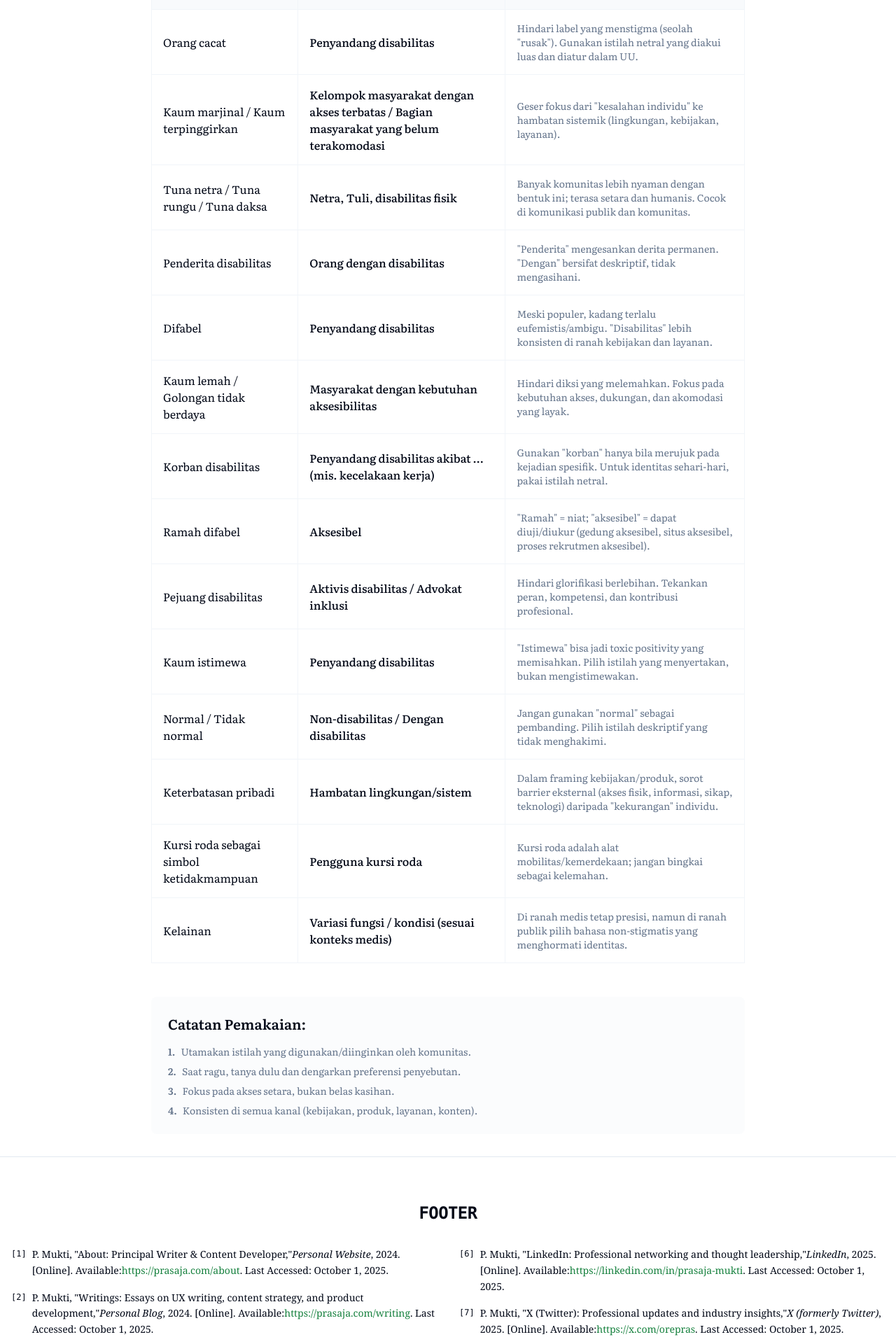
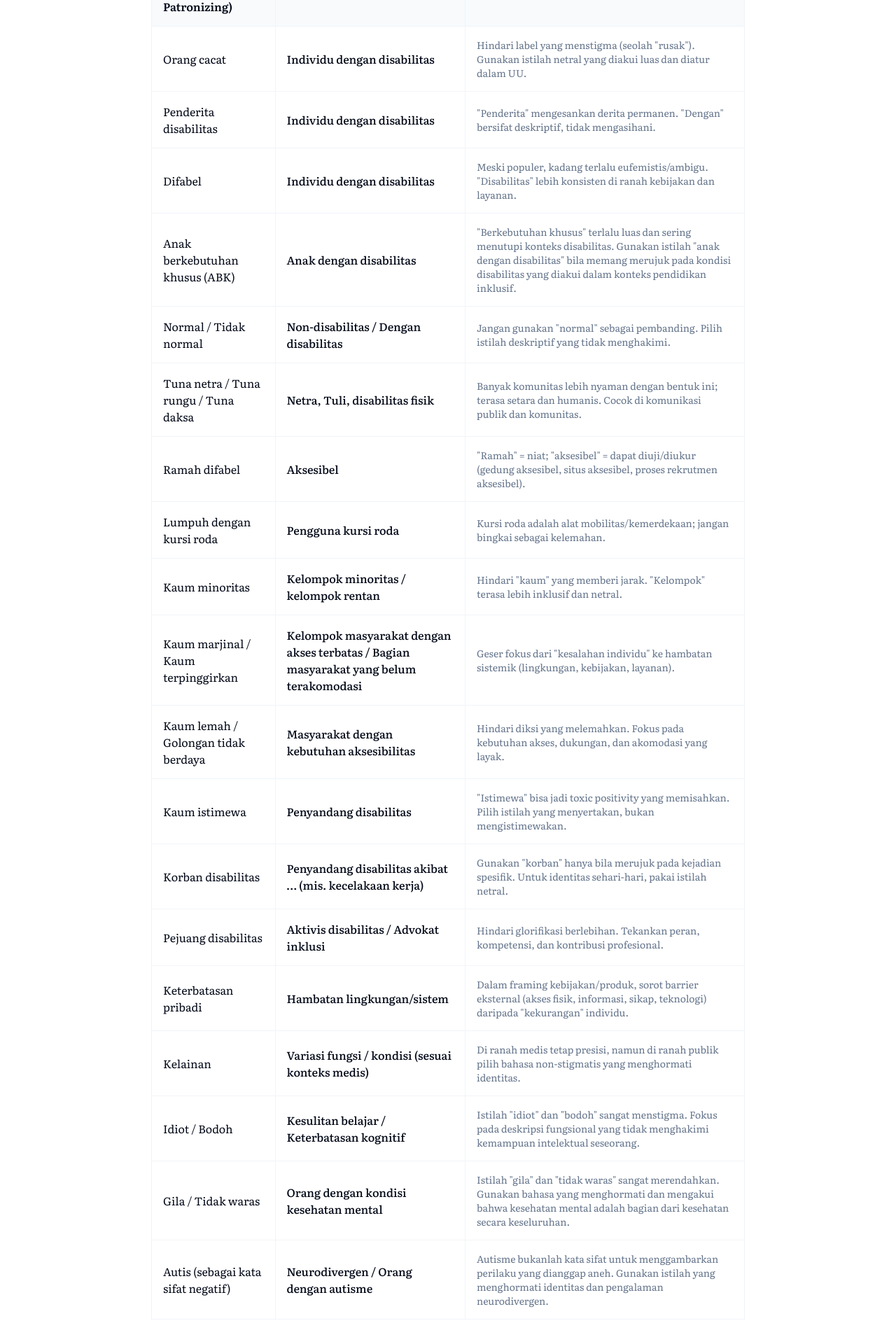
Before and after one commit to orepras/prasaja.com, a React (Vite) app: page /terminologi-inklusif in a window 1280 px wide. Shown: the part 520-2440 px from the top of the page at 70% size. Built offline with nearby package versions, Linux system fonts and the light colour scheme.

Commit message:
adjusting home content and add terminology

```diff
--- a/src/pages/TerminologiInklusif.tsx
+++ b/src/pages/TerminologiInklusif.tsx
@@ -42,10 +42,51 @@ export default function TerminologiInklusif() {
             </tr>
           </thead>
           <tbody>
+            {/* Terminologi yang paling sering digunakan */}
             <tr>
               <td className="border border-muted p-4">Orang cacat</td>
-              <td className="border border-muted p-4 font-medium">Penyandang disabilitas</td>
+              <td className="border border-muted p-4 font-medium">Individu dengan disabilitas</td>
               <td className="border border-muted p-4 text-sm text-muted-foreground">Hindari label yang menstigma (seolah "rusak"). Gunakan istilah netral yang diakui luas dan diatur dalam UU.</td>
+            </tr>
+            <tr>
+              <td className="border border-muted p-4">Penderita disabilitas</td>
+              <td className="border border-muted p-4 font-medium">Individu dengan disabilitas</td>
+              <td className="border border-muted p-4 text-sm text-muted-foreground">"Penderita" mengesankan derita permanen. "Dengan" bersifat deskriptif, tidak mengasihani.</td>
+            </tr>
+            <tr>
+              <td className="border border-muted p-4">Difabel</td>
+              <td className="border border-muted p-4 font-medium">Individu dengan disabilitas</td>
+              <td className="border border-muted p-4 text-sm text-muted-foreground">Meski populer, kadang terlalu eufemistis/ambigu. "Disabilitas" lebih konsisten di ranah kebijakan dan layanan.</td>
+            </tr>
+            <tr>
+              <td className="border border-muted p-4">Anak berkebutuhan khusus (ABK)</td>
+              <td className="border border-muted p-4 font-medium">Anak dengan disabilitas</td>
+              <td className="border border-muted p-4 text-sm text-muted-foreground">"Berkebutuhan khusus" terlalu luas dan sering menutupi konteks disabilitas. Gunakan istilah "anak dengan disabilitas" bila memang merujuk pada kondisi disabilitas yang diakui dalam konteks pendidikan inklusif.</td>
+            </tr>
+            <tr>
+              <td className="border border-muted p-4">Normal / Tidak normal</td>
+              <td className="border border-muted p-4 font-medium">Non-disabilitas / Dengan disabilitas</td>
+              <td className="border border-muted p-4 text-sm text-muted-foreground">Jangan gunakan "normal" sebagai pembanding. Pilih istilah deskriptif yang tidak menghakimi.</td>
+            </tr>
+            <tr>
+              <td className="border border-muted p-4">Tuna netra / Tuna rungu / Tuna daksa</td>
+              <td className="border border-muted p-4 font-medium">Netra, Tuli, disabilitas fisik</td>
+              <td className="border border-muted p-4 text-sm text-muted-foreground">Banyak komunitas lebih nyaman dengan bentuk ini; terasa setara dan humanis. Cocok di komunikasi publik dan komunitas.</td>
+            </tr>
+            <tr>
+              <td className="border border-muted p-4">Ramah difabel</td>
+              <td className="border border-muted p-4 font-medium">Aksesibel</td>
+              <td className="border border-muted p-4 text-sm text-muted-foreground">"Ramah" = niat; "aksesibel" = dapat diuji/diukur (gedung aksesibel, situs aksesibel, proses rekrutmen aksesibel).</td>
+            </tr>
+            <tr>
+              <td className="border border-muted p-4">Lumpuh dengan kursi roda</td>
+              <td className="border border-muted p-4 font-medium">Pengguna kursi roda</td>
+              <td className="border border-muted p-4 text-sm text-muted-foreground">Kursi roda adalah alat mobilitas/kemerdekaan; jangan bingkai sebagai kelemahan.</td>
+            </tr>
+            <tr>
+              <td className="border border-muted p-4">Kaum minoritas</td>
+              <td className="border border-muted p-4 font-medium">Kelompok minoritas / kelompok rentan</td>
+              <td className="border border-muted p-4 text-sm text-muted-foreground">Hindari "kaum" yang memberi jarak. "Kelompok" terasa lebih inklusif dan netral.</td>
             </tr>
             <tr>
               <td className="border border-muted p-4">Kaum marjinal / Kaum terpinggirkan</td>
@@ -53,24 +94,14 @@ export default function TerminologiInklusif() {
               <td className="border border-muted p-4 text-sm text-muted-foreground">Geser fokus dari "kesalahan individu" ke hambatan sistemik (lingkungan, kebijakan, layanan).</td>
             </tr>
             <tr>
-              <td className="border border-muted p-4">Tuna netra / Tuna rungu / Tuna daksa</td>
-              <td className="border border-muted p-4 font-medium">Netra, Tuli, disabilitas fisik</td>
-              <td className="border border-muted p-4 text-sm text-muted-foreground">Banyak komunitas lebih nyaman dengan bentuk ini; terasa setara dan humanis. Cocok di komunikasi publik dan komunitas.</td>
-            </tr>
-            <tr>
-              <td className="border border-muted p-4">Penderita disabilitas</td>
-              <td className="border border-muted p-4 font-medium">Orang dengan disabilitas</td>
-              <td className="border border-muted p-4 text-sm text-muted-foreground">"Penderita" mengesankan derita permanen. "Dengan" bersifat deskriptif, tidak mengasihani.</td>
-            </tr>
-            <tr>
-              <td className="border border-muted p-4">Difabel</td>
-              <td className="border border-muted p-4 font-medium">Penyandang disabilitas</td>
-              <td className="border border-muted p-4 text-sm text-muted-foreground">Meski populer, kadang terlalu eufemistis/ambigu. "Disabilitas" lebih konsisten di ranah kebijakan dan layanan.</td>
-            </tr>
-            <tr>
               <td className="border border-muted p-4">Kaum lemah / Golongan tidak berdaya</td>
               <td className="border border-muted p-4 font-medium">Masyarakat dengan kebutuhan aksesibilitas</td>
               <td className="border border-muted p-4 text-sm text-muted-foreground">Hindari diksi yang melemahkan. Fokus pada kebutuhan akses, dukungan, dan akomodasi yang layak.</td>
+            </tr>
+            <tr>
+              <td className="border border-muted p-4">Kaum istimewa</td>
+              <td className="border border-muted p-4 font-medium">Penyandang disabilitas</td>
+              <td className="border border-muted p-4 text-sm text-muted-foreground">"Istimewa" bisa jadi toxic positivity yang memisahkan. Pilih istilah yang menyertakan, bukan mengistimewakan.</td>
             </tr>
             <tr>
               <td className="border border-muted p-4">Korban disabilitas</td>
@@ -78,24 +109,9 @@ export default function TerminologiInklusif() {
               <td className="border border-muted p-4 text-sm text-muted-foreground">Gunakan "korban" hanya bila merujuk pada kejadian spesifik. Untuk identitas sehari-hari, pakai istilah netral.</td>
             </tr>
             <tr>
-              <td className="border border-muted p-4">Ramah difabel</td>
-              <td className="border border-muted p-4 font-medium">Aksesibel</td>
-              <td className="border border-muted p-4 text-sm text-muted-foreground">"Ramah" = niat; "aksesibel" = dapat diuji/diukur (gedung aksesibel, situs aksesibel, proses rekrutmen aksesibel).</td>
-            </tr>
-            <tr>
               <td className="border border-muted p-4">Pejuang disabilitas</td>
               <td className="border border-muted p-4 font-medium">Aktivis disabilitas / Advokat inklusi</td>
               <td className="border border-muted p-4 text-sm text-muted-foreground">Hindari glorifikasi berlebihan. Tekankan peran, kompetensi, dan kontribusi profesional.</td>
-            </tr>
-            <tr>
-              <td className="border border-muted p-4">Kaum istimewa</td>
-              <td className="border border-muted p-4 font-medium">Penyandang disabilitas</td>
-              <td className="border border-muted p-4 text-sm text-muted-foreground">"Istimewa" bisa jadi toxic positivity yang memisahkan. Pilih istilah yang menyertakan, bukan mengistimewakan.</td>
-            </tr>
-            <tr>
-              <td className="border border-muted p-4">Normal / Tidak normal</td>
-              <td className="border border-muted p-4 font-medium">Non-disabilitas / Dengan disabilitas</td>
-              <td className="border border-muted p-4 text-sm text-muted-foreground">Jangan gunakan "normal" sebagai pembanding. Pilih istilah deskriptif yang tidak menghakimi.</td>
             </tr>
             <tr>
               <td className="border border-muted p-4">Keterbatasan pribadi</td>
@@ -103,14 +119,24 @@ export default function TerminologiInklusif() {
               <td className="border border-muted p-4 text-sm text-muted-foreground">Dalam framing kebijakan/produk, sorot barrier eksternal (akses fisik, informasi, sikap, teknologi) daripada "kekurangan" individu.</td>
             </tr>
             <tr>
-              <td className="border border-muted p-4">Kursi roda sebagai simbol ketidakmampuan</td>
-              <td className="border border-muted p-4 font-medium">Pengguna kursi roda</td>
-              <td className="border border-muted p-4 text-sm text-muted-foreground">Kursi roda adalah alat mobilitas/kemerdekaan; jangan bingkai sebagai kelemahan.</td>
-            </tr>
-            <tr>
               <td className="border border-muted p-4">Kelainan</td>
               <td className="border border-muted p-4 font-medium">Variasi fungsi / kondisi (sesuai konteks medis)</td>
               <td className="border border-muted p-4 text-sm text-muted-foreground">Di ranah medis tetap presisi, namun di ranah publik pilih bahasa non-stigmatis yang menghormati identitas.</td>
+            </tr>
+            <tr>
+              <td className="border border-muted p-4">Idiot / Bodoh</td>
+              <td className="border border-muted p-4 font-medium">Kesulitan belajar / Keterbatasan kognitif</td>
+              <td className="border border-muted p-4 text-sm text-muted-foreground">Istilah "idiot" dan "bodoh" sangat menstigma. Fokus pada deskripsi fungsional yang tidak menghakimi kemampuan intelektual seseorang.</td>
+            </tr>
+            <tr>
+              <td className="border border-muted p-4">Gila / Tidak waras</td>
+              <td className="border border-muted p-4 font-medium">Orang dengan kondisi kesehatan mental</td>
+              <td className="border border-muted p-4 text-sm text-muted-foreground">Istilah "gila" dan "tidak waras" sangat merendahkan. Gunakan bahasa yang menghormati dan mengakui bahwa kesehatan mental adalah bagian dari kesehatan secara keseluruhan.</td>
+            </tr>
+            <tr>
+              <td className="border border-muted p-4">Autis (sebagai kata sifat negatif)</td>
+              <td className="border border-muted p-4 font-medium">Neurodivergen / Orang dengan autisme</td>
+              <td className="border border-muted p-4 text-sm text-muted-foreground">Autisme bukanlah kata sifat untuk menggambarkan perilaku yang dianggap aneh. Gunakan istilah yang menghormati identitas dan pengalaman neurodivergen.</td>
             </tr>
           </tbody>
         </table>
```
Also changed, not shown: src/pages/Home.tsx (+10 -11 lines).
